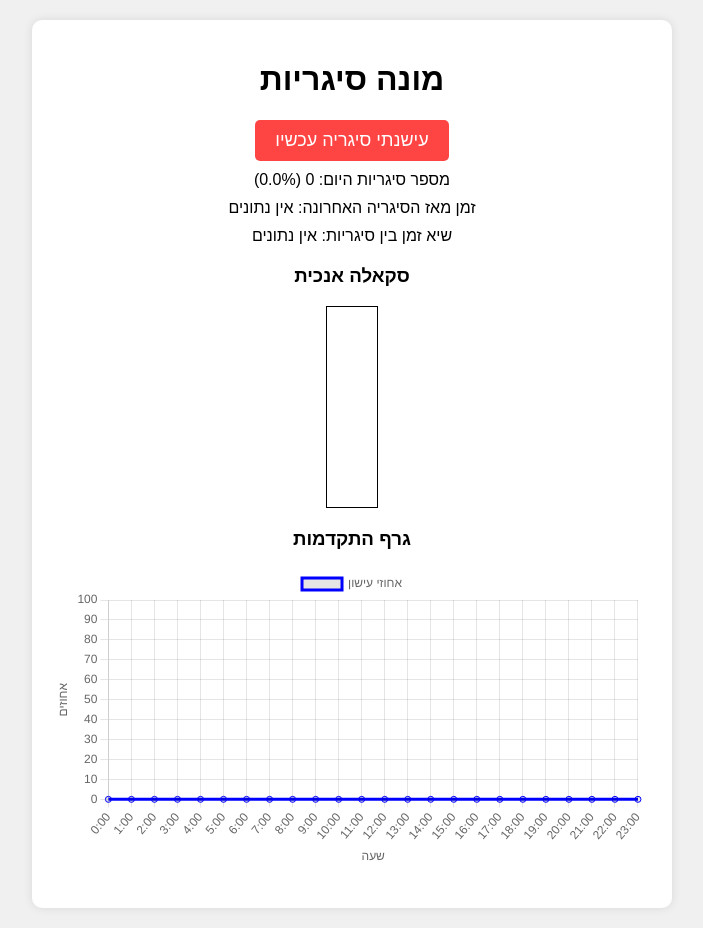
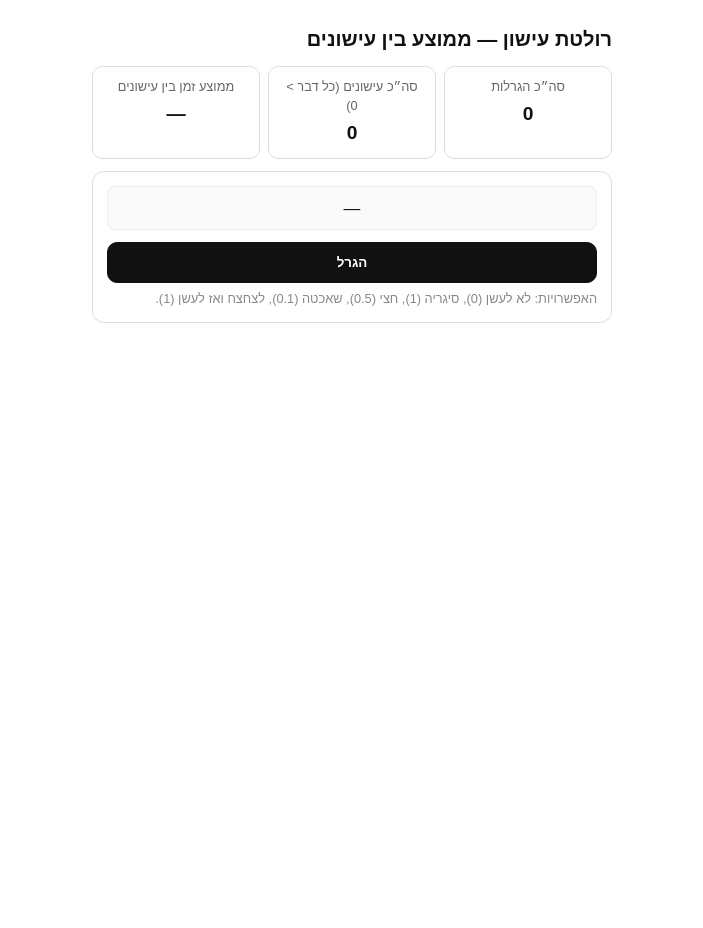
Before and after one commit to kuby456/Cigretts-conts, a plain HTML site: page index.html in a window 1280 px wide. Shown: the whole page, without its empty margins (288-991 px from the left). After the commit the page ends 800 px from the top, so only its background shows below. Drawn offline with nearby package versions, Linux system fonts and the light colour scheme.

Commit message:
Update index.html

```diff
--- a/index.html
+++ b/index.html
@@ -1,28 +1,179 @@
 <!DOCTYPE html>
 <html lang="he" dir="rtl">
 <head>
-    <meta charset="UTF-8">
-    <meta name="viewport" content="width=device-width, initial-scale=1.0">
-    <title>מונה סיגריות</title>
-    <link rel="stylesheet" href="style.css">
+<meta charset="UTF-8" />
+<meta name="viewport" content="width=device-width, initial-scale=1" />
+<title>רולטת עישון — ממוצע זמן בין עישונים</title>
+<style>
+  :root{ color-scheme: light; }
+  *{ box-sizing:border-box; }
+  body{
+    margin:0; font-family:Arial, system-ui, sans-serif;
+    background:#fff; color:#111; padding:24px; line-height:1.5;
+  }
+  .wrap{ max-width:520px; margin-inline:auto; }
+  h1{ font-size:1.25rem; margin:0 0 12px; }
+  .stats{ display:grid; grid-template-columns:repeat(3,1fr); gap:8px; margin-bottom:12px; }
+  .kpi{ border:1px solid #ddd; border-radius:10px; padding:10px; text-align:center; }
+  .kpi .name{ font-size:.8rem; color:#666; }
+  .kpi .val{ font-size:1.2rem; font-weight:700; margin-top:4px; min-height:1.2em; }
+  .panel{ border:1px solid #ddd; border-radius:12px; padding:14px; background:#fff; }
+  #spinBtn{
+    display:block; width:100%; padding:12px 16px; margin-top:12px;
+    border:1px solid #111; border-radius:10px; background:#111; color:#fff; font-weight:700; cursor:pointer;
+  }
+  #spinBtn:disabled{ opacity:.6; cursor:not-allowed; }
+  .result{
+    font-size:1.05rem; padding:8px 10px; border:1px solid #eee; border-radius:8px; min-height:44px;
+    display:flex; align-items:center; justify-content:center; background:#fafafa;
+  }
+  .tiny{ font-size:.8rem; color:#888; }
+</style>
 </head>
 <body>
-    <div class="container">
-        <h1>מונה סיגריות</h1>
-        <button id="smokeButton">עישנתי סיגריה עכשיו</button>
-        <p>מספר סיגריות היום: <span id="cigaretteCount">0</span> (<span id="percentage">0%</span>)</p>
-        <p>זמן מאז הסיגריה האחרונה: <span id="timeSinceLast">אין נתונים</span></p>
-        <p>שיא זמן בין סיגריות: <span id="recordTime">אין שיא</span></p>
-        <div class="scale-container">
-            <h3>סקאלה אנכית</h3>
-            <div id="scale"></div>
-        </div>
-        <div class="chart-container">
-            <h3>גרף התקדמות</h3>
-            <canvas id="progressChart"></canvas>
-        </div>
+  <div class="wrap">
+    <h1>רולטת עישון — ממוצע בין עישונים</h1>
+
+    <!-- נתונים מעל הכפתור -->
+    <div class="stats">
+      <div class="kpi">
+        <div class="name">סה״כ הגרלות</div>
+        <div class="val" id="countAll">0</div>
+      </div>
+      <div class="kpi">
+        <div class="name">סה״כ עישונים (כל דבר > 0)</div>
+        <div class="val" id="countSmokes">0</div>
+      </div>
+      <div class="kpi">
+        <div class="name">ממוצע זמן בין עישונים</div>
+        <div class="val" id="avgInterval">—</div>
+      </div>
     </div>
-    <script src="https://cdn.jsdelivr.net/npm/chart.js"></script>
-    <script src="script.js"></script>
+
+    <!-- תיבה + כפתור -->
+    <div class="panel">
+      <div class="result" id="result">—</div>
+      <button id="spinBtn">הגרל</button>
+      <div class="tiny" style="margin-top:6px">
+        האפשרויות: לא לעשן (0), סיגריה (1), חצי (0.5), שאכטה (0.1), לצחצח ואז לעשן (1).
+      </div>
+    </div>
+  </div>
+
+<script>
+(() => {
+  // האפשרויות
+  const OPTIONS = [
+    { label: "לא לעשן כרגע", amount: 0.0 },
+    { label: "לעשן סיגריה", amount: 1.0 },
+    { label: "לעשן חצי סיגריה", amount: 0.5 },
+    { label: "לעשן שאכטה", amount: 0.1 },
+    { label: "לצחצח שיניים ואז לעשן", amount: 1.0 },
+  ];
+
+  // DOM
+  const el = {
+    countAll: document.getElementById('countAll'),
+    countSmokes: document.getElementById('countSmokes'),
+    avgInterval: document.getElementById('avgInterval'),
+    result: document.getElementById('result'),
+    spinBtn: document.getElementById('spinBtn'),
+  };
+
+  // אחסון מקומי
+  // נשמור: סה"כ הגרלות, ורשימת זמני עישון (timestamps) לכל אירוע עם amount>0
+  const KEY = 'smokeRoulette.timeAvg.v1';
+  let state = { draws: 0, smokeTimes: [] };
+
+  function load(){
+    try{
+      const raw = localStorage.getItem(KEY);
+      if(raw){
+        const s = JSON.parse(raw);
+        if(s && typeof s === 'object'){
+          state.draws = Number.isFinite(s.draws) ? s.draws : 0;
+          state.smokeTimes = Array.isArray(s.smokeTimes) ? s.smokeTimes.filter(t => Number.isFinite(t)) : [];
+        }
+      }
+    }catch{}
+    render();
+  }
+
+  function save(){
+    localStorage.setItem(KEY, JSON.stringify(state));
+  }
+
+  // עזרי זמן
+  const sleep = ms => new Promise(r=>setTimeout(r, ms));
+
+  function averageMinutesBetween(times){
+    if(!times || times.length < 2) return null;
+    // הפרשים בין אירועים עוקבים (בדקות)
+    let total = 0;
+    for(let i=1;i<times.length;i++){
+      total += (times[i] - times[i-1]) / 60000; // למספר דקות
+    }
+    return total / (times.length - 1);
+  }
+
+  // פורמט בעברית בסגנון הדוגמאות: "שעה ו10", "30", "שעתיים ו50"
+  function formatHebrewDuration(minsFloat){
+    if(minsFloat == null) return '—';
+    const mins = Math.round(minsFloat);
+    if(mins < 60) return String(mins); // רק מספר דק׳ (כמו בדוגמה "30")
+    const h = Math.floor(mins / 60);
+    const m = mins % 60;
+    let hoursWord;
+    if(h === 1) hoursWord = 'שעה';
+    else if(h === 2) hoursWord = 'שעתיים';
+    else hoursWord = `${h} שעות`;
+    if(m === 0) return hoursWord;
+    return `${hoursWord} ו${m}`;
+  }
+
+  function render(){
+    el.countAll.textContent = state.draws;
+    el.countSmokes.textContent = state.smokeTimes.length;
+    const avgMins = averageMinutesBetween(state.smokeTimes);
+    el.avgInterval.textContent = formatHebrewDuration(avgMins);
+  }
+
+  // אנימציה קצרה שרצה בין הטקסטים ועוצרת אקראית
+  async function spinOnce(){
+    el.spinBtn.disabled = true;
+
+    const targetIndex = Math.floor(Math.random() * OPTIONS.length);
+    const cycles = 2 + Math.floor(Math.random()*2); // 2-3 סיבובים
+    let steps = cycles*OPTIONS.length + targetIndex + 1;
+    let idx = 0;
+    let delay = 60;
+
+    while(steps > 0){
+      el.result.textContent = OPTIONS[idx % OPTIONS.length].label;
+      if(steps < OPTIONS.length + 2) delay += 50; // האטה לקראת עצירה
+      await sleep(delay);
+      idx++; steps--;
+    }
+
+    const chosen = OPTIONS[targetIndex];
+    el.result.textContent = `${chosen.label} — (${chosen.amount.toFixed(2)})`;
+
+    // עדכון מונים
+    state.draws += 1;
+    if(chosen.amount > 0){
+      state.smokeTimes.push(Date.now()); // שעון המכשיר
+    }
+    save();
+    render();
+
+    el.spinBtn.disabled = false;
+  }
+
+  el.spinBtn.addEventListener('click', spinOnce);
+
+  // אתחול
+  load();
+})();
+</script>
 </body>
 </html>
```
